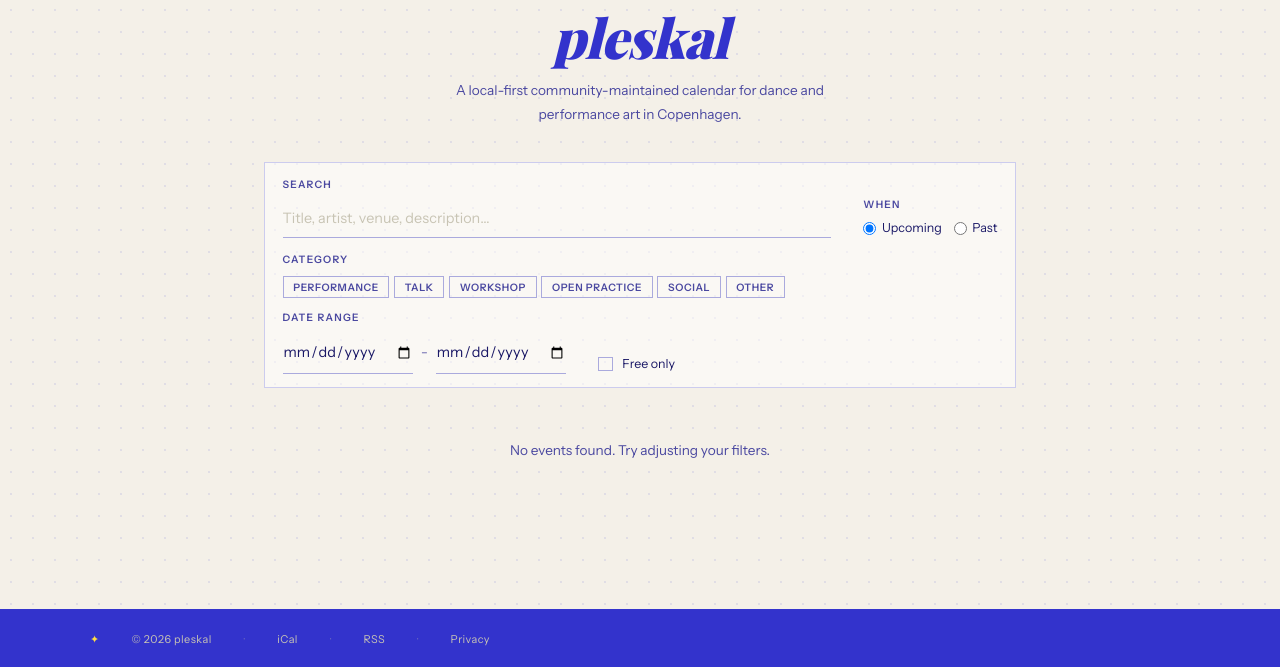
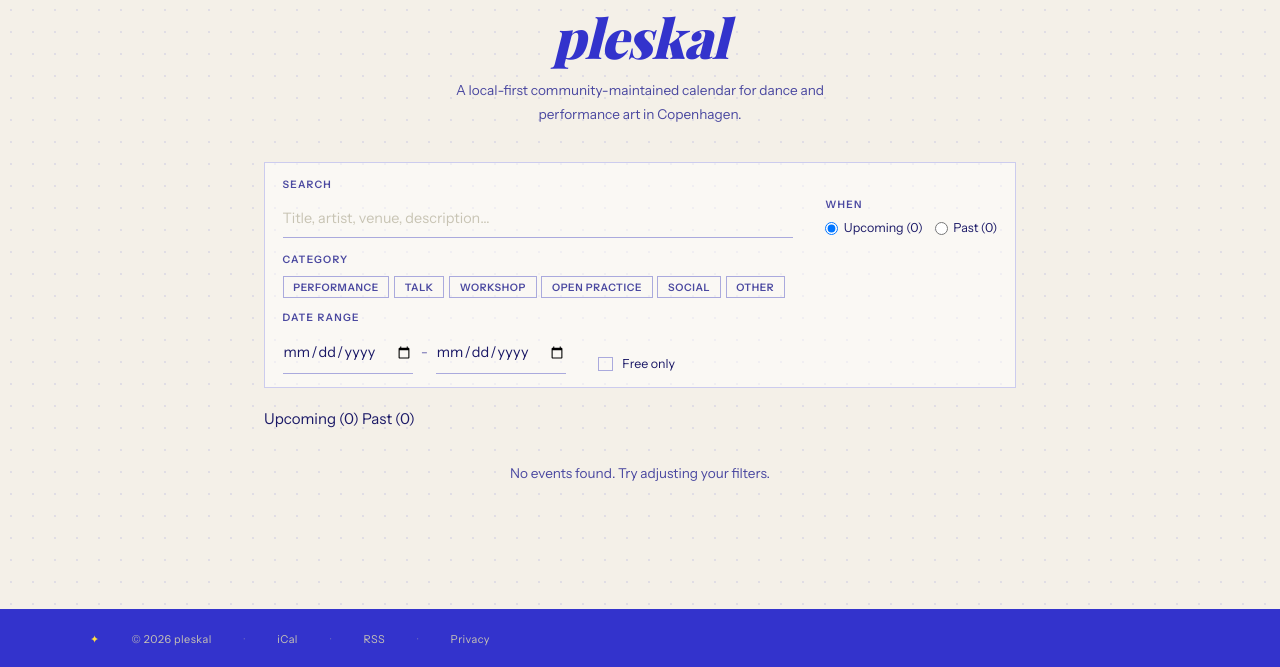
Before and after one commit to ariansajina/pleskal, a Django app: page / in a window 1280 px wide. Shown: the part 133-800 px from the top of the page. Run offline with Django 5.2, Linux system fonts and the light colour scheme; data that the repository does not hold is empty; style sheets or scripts are compiled from the project's sources; some web fonts are replaced.

Commit message:
add event count

```diff
--- a/events/views.py
+++ b/events/views.py
@@ -92,14 +92,6 @@ class EventListView(View):
             "submitted_by"
         )
 
-        # --- Filter: upcoming vs past ---
-        show_past = request.GET.get("past") == "1"
-        now = timezone.now()
-        if show_past:
-            qs = qs.filter(start_datetime__lt=now).order_by("-start_datetime")
-        else:
-            qs = qs.filter(start_datetime__gte=now).order_by("start_datetime")
-
         # --- Filter: category (multi-value) ---
         categories = request.GET.getlist("category")
         valid_categories = {c.value for c in EventCategory}
@@ -146,6 +138,18 @@ class EventListView(View):
                 | Q(submitted_by__username__icontains=search_query)
             )
 
+        # --- Counts for upcoming/past toggle (computed after other filters) ---
+        now = timezone.now()
+        upcoming_count = qs.filter(start_datetime__gte=now).count()
+        past_count = qs.filter(start_datetime__lt=now).count()
+
+        # --- Filter: upcoming vs past ---
+        show_past = request.GET.get("past") == "1"
+        if show_past:
+            qs = qs.filter(start_datetime__lt=now).order_by("-start_datetime")
+        else:
+            qs = qs.filter(start_datetime__gte=now).order_by("start_datetime")
+
         # --- Pagination ---
         paginator = Paginator(qs, EVENTS_PER_PAGE)
         page_number = request.GET.get("page", 1)
@@ -161,6 +165,8 @@ class EventListView(View):
             "date_to": date_to or "",
             "is_free": request.GET.get("is_free") == "1",
             "search_query": search_query,
+            "upcoming_count": upcoming_count,
+            "past_count": past_count,
         }
 
         # HTMX: return only the results partial
--- a/templates/events/event_list.html
+++ b/templates/events/event_list.html
@@ -38,11 +38,11 @@
                 <div style="display:flex;gap:0.75rem;">
                     <label style="display:flex;align-items:center;gap:0.35rem;font-size:0.78rem;cursor:pointer;">
                         <input type="radio" name="past" value="0" {% if not show_past %}checked{% endif %}>
-                        Upcoming
+                        <span id="upcoming-count">Upcoming ({{ upcoming_count }})</span>
                     </label>
                     <label style="display:flex;align-items:center;gap:0.35rem;font-size:0.78rem;cursor:pointer;">
                         <input type="radio" name="past" value="1" {% if show_past %}checked{% endif %}>
-                        Past
+                        <span id="past-count">Past ({{ past_count }})</span>
                     </label>
                 </div>
             </div>
--- a/templates/events/partials/event_list_results.html
+++ b/templates/events/partials/event_list_results.html
@@ -1,3 +1,6 @@
+<span id="upcoming-count" hx-swap-oob="true">Upcoming ({{ upcoming_count }})</span>
+<span id="past-count" hx-swap-oob="true">Past ({{ past_count }})</span>
+
 {% if events %}
     {% regroup events by start_datetime|date:"Y-m-d" as events_by_date %}
 
```
